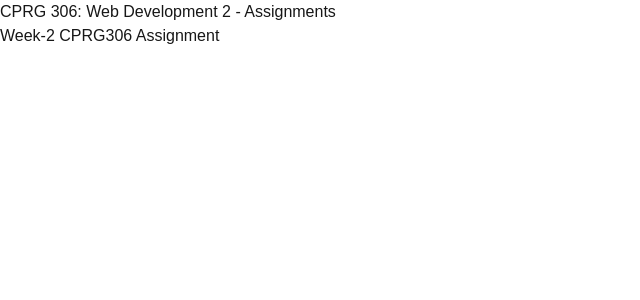
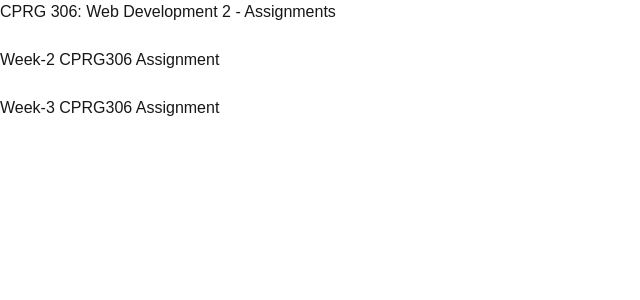
Before and after one commit to Lee-Abraham/cprg306-assignments, a Next.js app: page / in a window 1280 px wide. Shown: the top 300 px of the page, without its empty margins (0-640 px from the left). Built offline with nearby package versions, Linux system fonts and the light colour scheme.

Commit message:
week-3 ass

```diff
--- a/app/page.js
+++ b/app/page.js
@@ -2,9 +2,12 @@ import Link from "next/link";
 
 export default function Home() {
   return (
-    <main>
+    <main className="flex flex-col">
       <h1> CPRG 306: Web Development 2 - Assignments</h1>
+      <br/>
       <Link href="./week-2">Week-2 CPRG306 Assignment</Link>
+      <br/>
+      <Link href="./week-3">Week-3 CPRG306 Assignment</Link>
     </main>
   );
 }
--- a/app/week-3/item.js
+++ b/app/week-3/item.js
@@ -0,0 +1,6 @@
+// app/week-3/item.js
+export default function Item() {
+  return (
+    <></>
+  );
+}
--- a/app/week-3/page.js
+++ b/app/week-3/page.js
@@ -1,8 +1,11 @@
+// app/week-3/page.js
+import ItemList from "./item-list";
 
-export default function Home() {
+export default function Page() {
   return (
-    <main>
-
+    <main className="flex flex-col items-center text-center p-6">
+      <h1 className="text-3xl font-bold mb-4">Shopping List</h1>
+      <ItemList />
     </main>
   );
 }
```
Also changed, not shown: app/week-3/item-list.js (+8 -0 lines).
